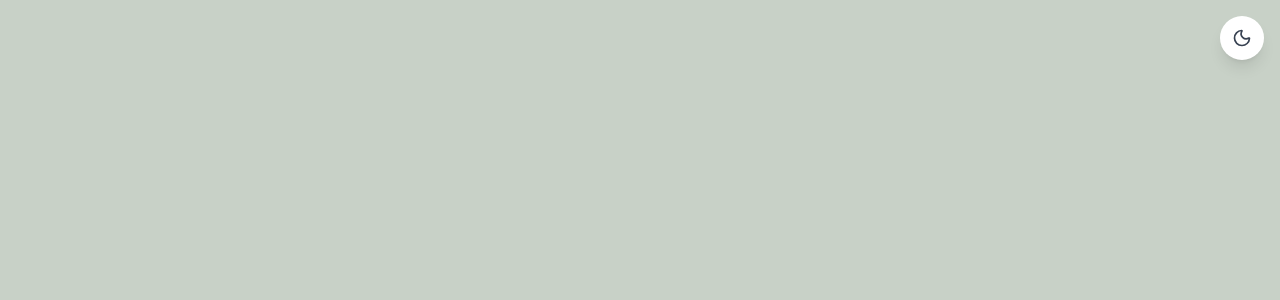
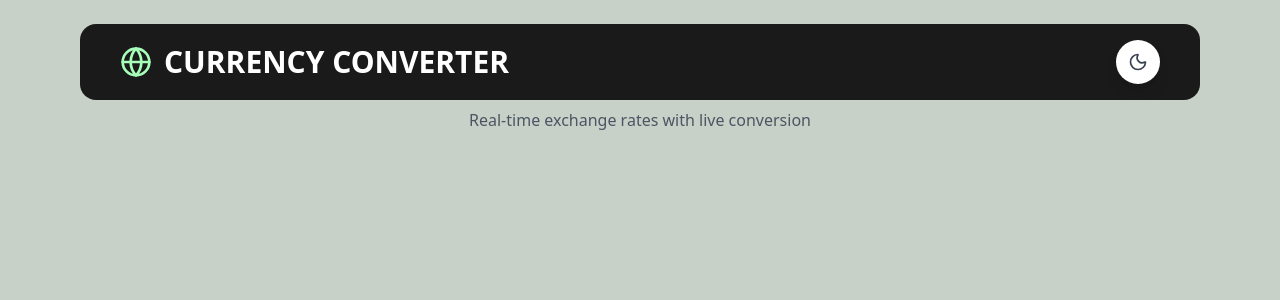
Before and after one commit to Sheyzie/alx_currency_converter, a React (Vite) app: page / in a window 1280 px wide. Shown: the top 300 px of the page. Built offline with nearby package versions, Linux system fonts and the light colour scheme.

Commit message:
feat: implemented Header component

```diff
--- a/src/App.jsx
+++ b/src/App.jsx
@@ -1,5 +1,6 @@
 import React, { useState, useEffect } from 'react';
 import { Moon, Sun } from 'lucide-react';
+import Header from './components/Header';
 
 function App() {
   const [darkMode, setDarkMode] = useState(false);
@@ -32,19 +33,9 @@ function App() {
 
   return (
     <div className="min-h-screen bg-[#C8D1C7] dark:bg-gray-900 transition-colors duration-200">
-      <div className="min-h-screen flex flex-col">
-        {/* Theme Toggle */}
-        <button
-          onClick={toggleDarkMode}
-          className="fixed top-4 right-4 p-3 rounded-full bg-white dark:bg-gray-800 shadow-lg hover:shadow-xl transition-all duration-200 z-50"
-          aria-label="Toggle dark mode"
-        >
-          {darkMode ? (
-            <Sun className="w-5 h-5 text-yellow-500" />
-          ) : (
-            <Moon className="w-5 h-5 text-gray-700" />
-          )}
-        </button>
+      <div className="flex flex-col">
+
+        <Header />
 
       </div>
     </div>
--- /dev/null
+++ b/src/components/Header.jsx
@@ -0,0 +1,63 @@
+import { useState, useEffect } from 'react';
+import { Globe, Moon, Sun} from 'lucide-react';
+
+const Header = () => {
+    const [darkMode, setDarkMode] = useState(false);
+
+      useEffect(() => {
+        // Check user preference or system setting
+        if (localStorage.theme === 'dark' ||
+            (!('theme' in localStorage) && window.matchMedia('(prefers-color-scheme: dark)').matches)) {
+          setDarkMode(true);
+        }
+
+        if (localStorage.theme === 'light') {
+          setDarkMode(false);
+        }
+      }, []);
+
+      useEffect(() => {
+        if (darkMode) {
+          document.documentElement.classList.add('dark');
+          localStorage.theme = 'dark';
+        } else {
+          document.documentElement.classList.remove('dark');
+          localStorage.theme = 'light';
+        }
+      }, [darkMode]);
+
+      const toggleDarkMode = () => {
+        setDarkMode(!darkMode);
+      };
+    return (
+        <header className="w-full py-6">
+        <div className="max-w-6xl mx-auto px-4">
+            <div className="flex items-center justify-between gap-3 bg-[#1A1A1A] rounded-2xl px-10 py-4">
+                <div className='flex items-center gap-3 w-md'>
+                    <Globe className="inline w-8 h-8 text-[#A8FFBA] dark:text-[#A8FFBA]" />
+                    <h1 className="inline text-3xl font-bold text-white dark:text-white">
+                        CURRENCY CONVERTER
+                    </h1>
+                </div>
+
+                <button
+                    onClick={toggleDarkMode}
+                    className="p-3 rounded-full bg-white dark:bg-gray-800 shadow-lg hover:shadow-xl transition-all duration-200 z-50"
+                    aria-label="Toggle dark mode"
+                >
+                    {darkMode ? (
+                    <Sun className="w-5 h-5 text-yellow-500" />
+                    ) : (
+                    <Moon className="w-5 h-5 text-gray-700" />
+                    )}
+                </button>
+            </div>
+            <p className="text-center text-gray-600 dark:text-gray-400 mt-2">
+            Real-time exchange rates with live conversion
+            </p>
+        </div>
+        </header>
+    );
+};
+
+export default Header;
```
